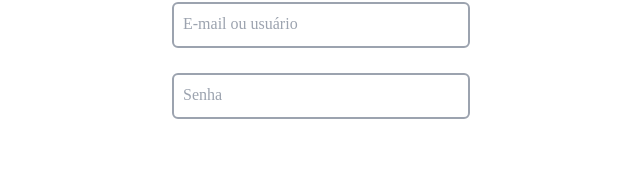
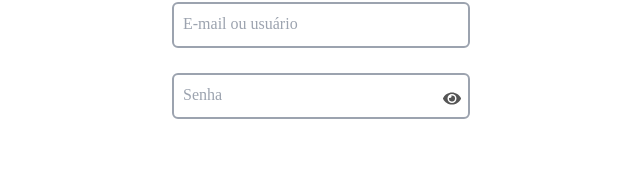
Before and after one commit to erik-tavares/a, a Next.js app: page /login in a window 1280 px wide. Shown: the part 477-656 px from the top of the page, without its empty margins (319-959 px from the left). Built offline with nearby package versions, Linux system fonts and the light colour scheme.

Commit message:
server.jsx

```diff
--- a/src/app/login/page.jsx
+++ b/src/app/login/page.jsx
@@ -2,11 +2,13 @@
 
 import { useState } from "react";
 import { useRouter } from "next/navigation"; // Para redirecionamento
+import { FaEye, FaEyeSlash } from "react-icons/fa"; // Ícones para mostrar/ocultar senha
 import "../../styles/login.css";
 
 export default function LoginPage() {
   const [userInput, setUserInput] = useState(""); // Pode ser e-mail ou usuário
   const [password, setPassword] = useState("");
+  const [showPassword, setShowPassword] = useState(false); // Estado para exibir/ocultar senha
   const [error, setError] = useState(""); // Estado para mensagens de erro
   const router = useRouter(); // Hook para redirecionamento
 
@@ -76,7 +78,7 @@
 
           <div className="password-container">
             <input
-              type="password"
+              type={showPassword ? "text" : "password"} // Troca entre texto e senha
               id="password"
               className="password-input"
               placeholder=" " /* ⚠ Necessário para a animação funcionar */
@@ -86,6 +88,14 @@
             <label htmlFor="password" className="password-label">
               Senha
             </label>
+
+            {/* Ícone de Mostrar/Ocultar Senha */}
+            <span
+              className="password-toggle-icon"
+              onClick={() => setShowPassword(!showPassword)}
+            >
+              {showPassword ? <FaEyeSlash /> : <FaEye />}
+            </span>
           </div>
 
           {/* Botão */}
--- a/src/styles/login.css
+++ b/src/styles/login.css
@@ -66,6 +66,34 @@
   width: 300px; /* Largura fixa */
   margin: 15px auto; /* Aumenta o espaçamento entre os inputs */
   padding-bottom: 10px;
+}
+
+/* ✅ Ajuste do campo de senha e ícone */
+.password-container {
+  position: relative;
+  width: 300px; /* Mantém a largura fixa */
+  margin: 15px auto;
+}
+
+/* Ícone de mostrar/ocultar senha */
+.password-toggle-icon {
+  position: absolute;
+  right: 10px;
+  top: 50%;
+  transform: translateY(-50%);
+  cursor: pointer;
+  font-size: 18px;
+  color: #555;
+  transition: color 0.2s ease-in-out;
+}
+
+.password-toggle-icon:hover {
+  color: #000;
+}
+
+/* Ajuste para manter o alinhamento correto */
+.password-input {
+  padding-right: 40px; /* Espaço para o ícone */
 }
 
 /* Ajuste para telas menores */
```
